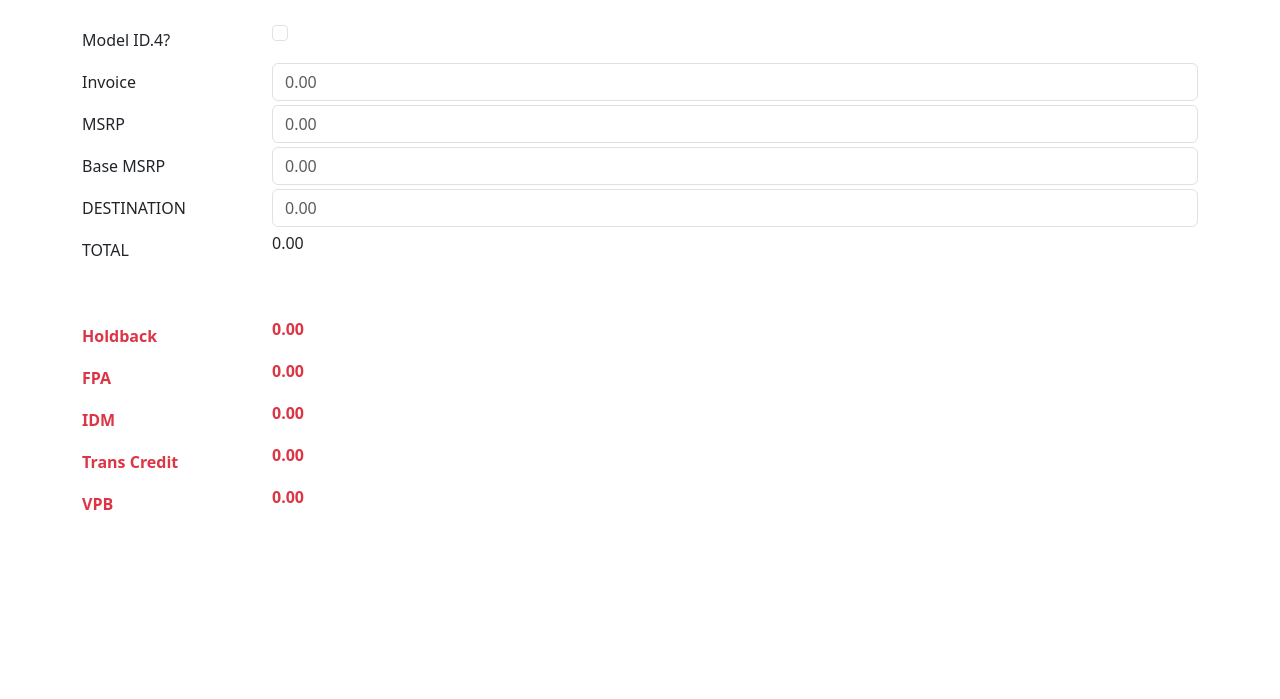
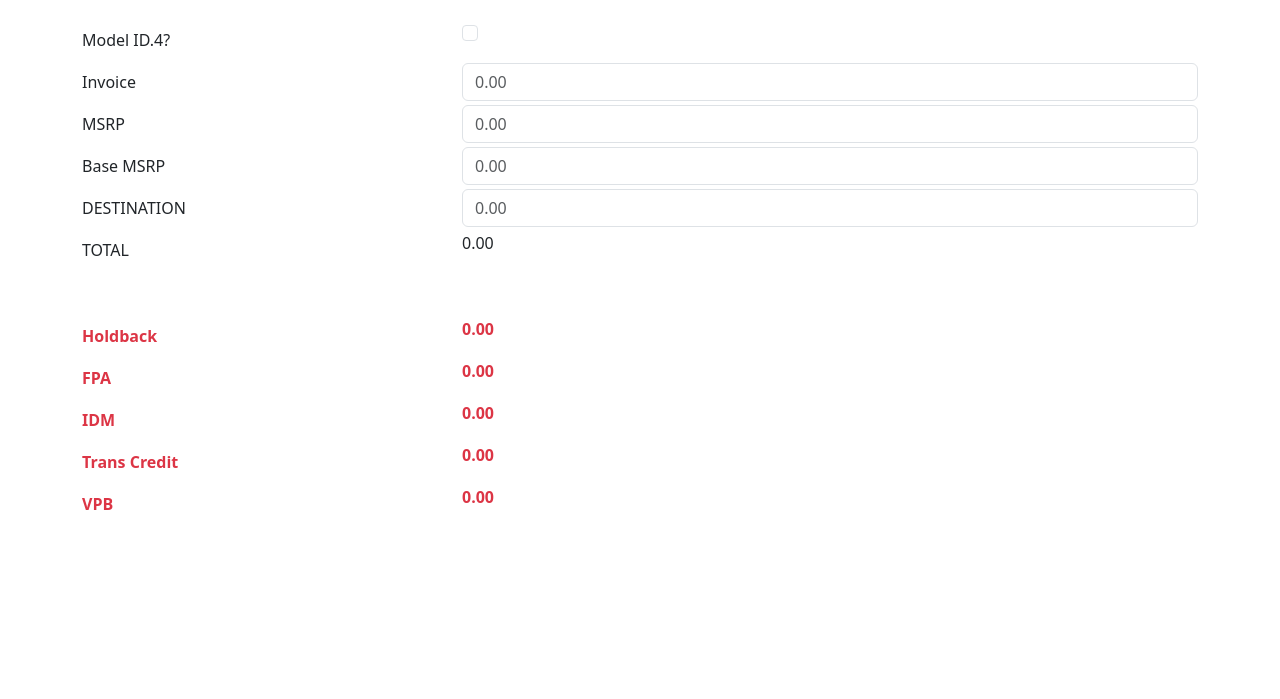
Before and after one commit to mBeckwith-MAG/vw-calc, a plain HTML site: page index.html in a window 1280 px wide. Shown: the part 101-800 px from the top of the page. Drawn offline with nearby package versions, Linux system fonts and the light colour scheme.

Commit message:
adjusted columns

```diff
--- a/index.html
+++ b/index.html
@@ -15,7 +15,7 @@
     <div id="app">
         <div class="container">
             <div class="row">
-                <div class="col display-5 text-center m-4">
+                <div class="col-10 display-5 text-center m-4">
                     VW Calculator
                     <div class="btn btn-danger" v-if="invoiceAmt > 0 || msrpAmt > 0 || baseMsrpAmt > 0 || destinationAmt > 0 || optionsAmt > 0 || paintAmt > 0" @click="clearForm()">
                         <span class="material-icons">delete</span>
@@ -25,98 +25,98 @@
 
             <div class="align-items-center">
                 <div class="form-group row mt-3">
-                    <label for="isModelInput" class="col-sm-2 col-form-label">Model ID.4?</label>
-                    <div class="col-sm-10">
+                    <label for="isModelInput" class="col-sm-4 col-form-label">Model ID.4?</label>
+                    <div class="col-sm-8">
                         <input type="checkbox" class="form-check-input" id="isModelInput" v-model="isModelID">
                     </div>
                 </div>
                 <div class="form-group row mt-1" v-if="!isModelID">
-                    <label for="invoiceAmtInput" class="col-sm-2 col-form-label">Invoice</label>
-                    <div class="col-sm-10">
+                    <label for="invoiceAmtInput" class="col-sm-4 col-form-label">Invoice</label>
+                    <div class="col-sm-8">
                         <input type="number" min="0.00" max="1000000.00" step="0.01" class="form-control" id="invoiceAmtInput" placeholder="0.00" v-model="invoiceAmt">
                     </div>
                 </div>
                 <div class="form-group row mt-1" v-if="!isModelID">
-                    <label for="msrpAmtInput" class="col-sm-2 col-form-label">MSRP</label>
-                    <div class="col-sm-10">
+                    <label for="msrpAmtInput" class="col-sm-4 col-form-label">MSRP</label>
+                    <div class="col-sm-8">
                         <input type="number" min="0.00" max="1000000.00" step="0.01" class="form-control" id="msrpAmtInput" placeholder="0.00" v-model="msrpAmt">
                     </div>
                 </div>
                 <div class="form-group row mt-1">
-                    <label for="baseMsrpAmtInput" class="col-sm-2 col-form-label">Base MSRP</label>
-                    <div class="col-sm-10">
+                    <label for="baseMsrpAmtInput" class="col-sm-4 col-form-label">Base MSRP</label>
+                    <div class="col-sm-8">
                         <input type="number" min="0.00" max="1000000.00" step="0.01" class="form-control" id="baseMsrpAmtInput" placeholder="0.00" v-model="baseMsrpAmt">
                     </div>
                 </div>
                 <div class="form-group row mt-1" v-if="!isModelID">
-                    <label for="destinationAmtInput" class="col-sm-2 col-form-label">DESTINATION</label>
-                    <div class="col-sm-10">
+                    <label for="destinationAmtInput" class="col-sm-4 col-form-label">DESTINATION</label>
+                    <div class="col-sm-8">
                         <input type="number" min="0.00" max="1000000.00" step="0.01" class="form-control" id="destinationAmtInput" placeholder="0.00" v-model="destinationAmt">
                     </div>
                 </div>
                 <div class="form-group row mt-1" v-if="!isModelID">
-                    <label for="totalAmtLabel" class="col-sm-2 col-form-label">TOTAL</label>
-                    <div class="col-sm-10">
+                    <label for="totalAmtLabel" class="col-sm-4 col-form-label">TOTAL</label>
+                    <div class="col-sm-8">
                         <label id="totalAmtLabel">{{ getTotal }}</label>
                     </div>
                 </div>
                 <div class="form-group row mt-1" v-if="isModelID">
-                    <label for="optionsAmtInput" class="col-sm-2 col-form-label">Options Total</label>
-                    <div class="col-sm-10">
+                    <label for="optionsAmtInput" class="col-sm-4 col-form-label">Options Total</label>
+                    <div class="col-sm-8">
                         <input type="number" min="0.00" max="1000000.00" step="0.01" class="form-control" id="optionsAmtInput" placeholder="0.00" v-model="optionsAmt">
                     </div>
                 </div>
                 <div class="form-group row mt-1" v-if="isModelID">
-                    <label for="paintAmtInput" class="col-sm-2 col-form-label">Paint</label>
-                    <div class="col-sm-10">
+                    <label for="paintAmtInput" class="col-sm-4 col-form-label">Paint</label>
+                    <div class="col-sm-8">
                         <input type="number" min="0.00" max="1000000.00" step="0.01" class="form-control" id="paintAmtInput" placeholder="0.00" v-model="paintAmt">
                     </div>
                 </div>
                 <div class="form-group row mt-1" :class="{'text-danger fw-bold mt-5' : !isModelID}">
-                    <label for="holdbackAmtLabel" class="col-sm-2 col-form-label">Holdback</label>
-                    <div class="col-sm-10">
+                    <label for="holdbackAmtLabel" class="col-sm-4 col-form-label">Holdback</label>
+                    <div class="col-sm-8">
                         <label id="holdbackAmtLabel">{{ getHoldback }}</label>
                     </div>
                 </div>
                 <div class="form-group row mt-1" v-if="isModelID">
-                    <label for="optionsAmtLabel" class="col-sm-2 col-form-label">Options Holdback</label>
-                    <div class="col-sm-10">
+                    <label for="optionsAmtLabel" class="col-sm-4 col-form-label">Options Holdback</label>
+                    <div class="col-sm-8">
                         <label id="optionsAmtLabel">{{ getOptionsHB }}</label>
                     </div>
                 </div>
                 <div class="form-group row mt-1" v-if="isModelID">
-                    <label for="paintAmtLabel" class="col-sm-2 col-form-label">Paint Holdback</label>
-                    <div class="col-sm-10">
+                    <label for="paintAmtLabel" class="col-sm-4 col-form-label">Paint Holdback</label>
+                    <div class="col-sm-8">
                         <label id="paintAmtLabel">{{ getPaintHB }}</label>
                     </div>
                 </div>
                 <div class="form-group row mt-5 text-danger fw-bold" v-if="isModelID">
-                    <label for="totalHBAmtLabel" class="col-sm-2 col-form-label">Total Holdback</label>
-                    <div class="col-sm-10">
+                    <label for="totalHBAmtLabel" class="col-sm-4 col-form-label">Total Holdback</label>
+                    <div class="col-sm-8">
                         <label id="totalHBAmtLabel">{{ getTotalHB }}</label>
                     </div>
                 </div>
                 <div class="form-group row mt-1 text-danger fw-bold" v-if="!isModelID">
-                    <label for="fpaAmtLabel" class="col-sm-2 col-form-label">FPA</label>
-                    <div class="col-sm-10">
+                    <label for="fpaAmtLabel" class="col-sm-4 col-form-label">FPA</label>
+                    <div class="col-sm-8">
                         <label id="fpaAmtLabel">{{ getFPA }}</label>
                     </div>
                 </div>
                 <div class="form-group row mt-1 text-danger fw-bold">
-                    <label for="idmAmtLabel" class="col-sm-2 col-form-label">IDM</label>
-                    <div class="col-sm-10">
+                    <label for="idmAmtLabel" class="col-sm-4 col-form-label">IDM</label>
+                    <div class="col-sm-8">
                         <label id="idmAmtLabel">{{ getIDM }}</label>
                     </div>
                 </div>
                 <div class="form-group row mt-1 text-danger fw-bold" v-if="!isModelID">
-                    <label for="transAmtLabel" class="col-sm-2 col-form-label">Trans Credit</label>
-                    <div class="col-sm-10">
+                    <label for="transAmtLabel" class="col-sm-4 col-form-label">Trans Credit</label>
+                    <div class="col-sm-8">
                         <label id="transAmtLabel">{{ getTrans }}</label>
                     </div>
                 </div>
                 <div class="form-group row mt-1 text-danger fw-bold" v-if="!isModelID">
-                    <label for="vpbAmtLabel" class="col-sm-2 col-form-label">VPB</label>
-                    <div class="col-sm-10">
+                    <label for="vpbAmtLabel" class="col-sm-4 col-form-label">VPB</label>
+                    <div class="col-sm-8">
                         <label id="vpbAmtLabel">{{ getVPB }}</label>
                     </div>
                 </div>
```
